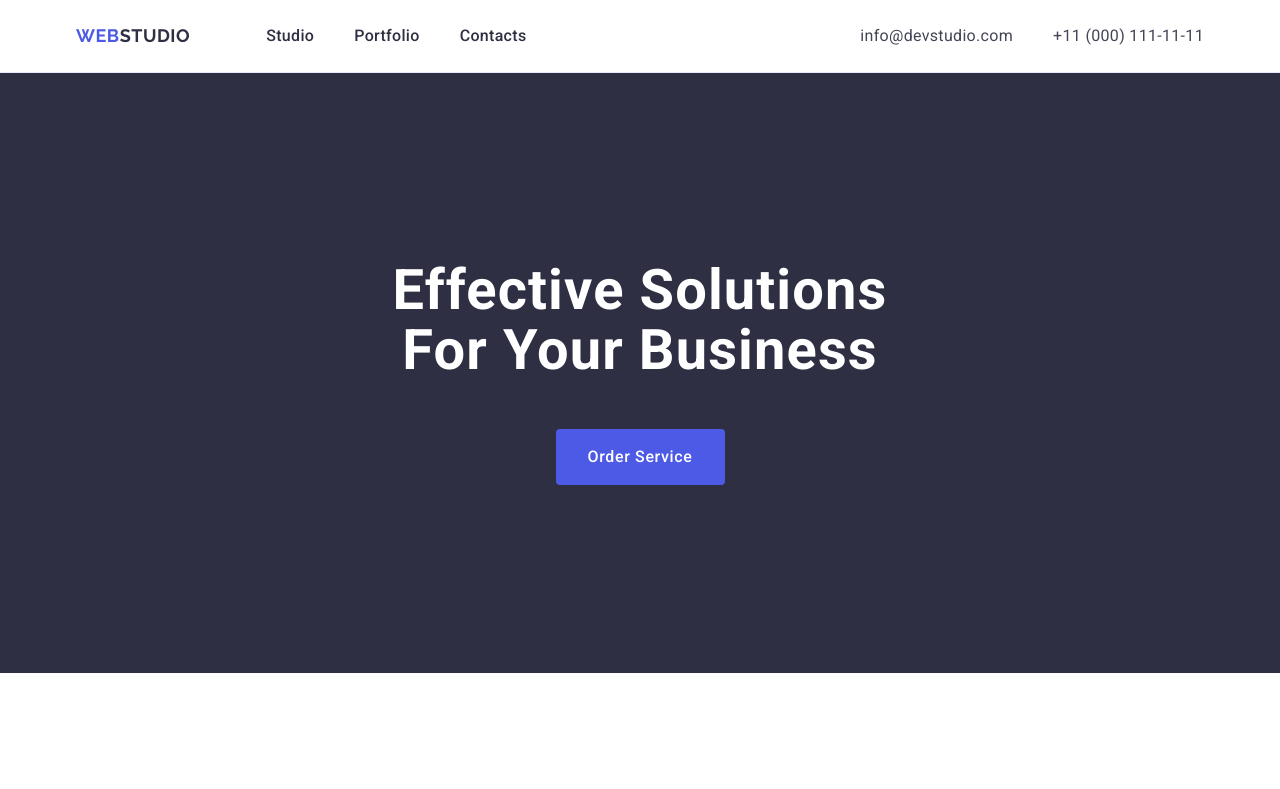
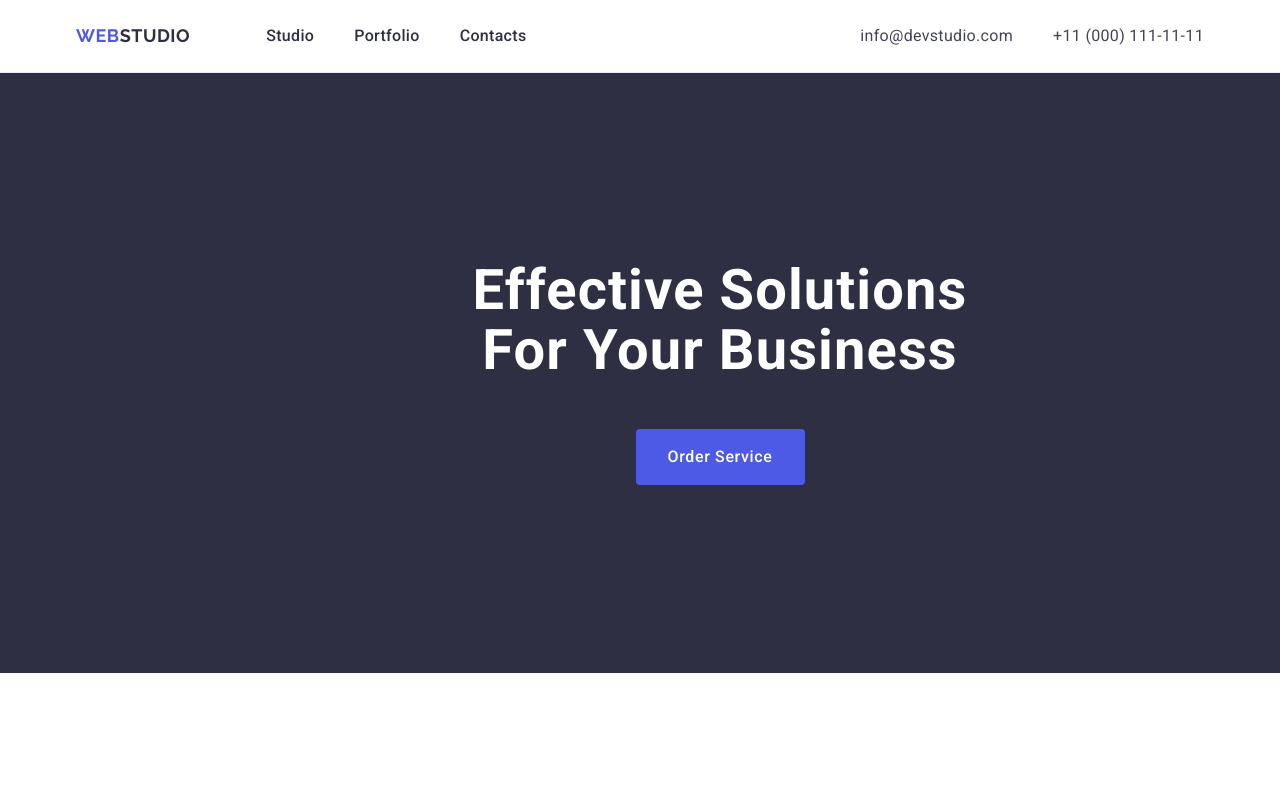
Before and after one commit to viacheslavpetruk/goit-markup-hw-03, a plain HTML site: page index.html in a window 1280 px wide. Shown: the top 789 px of the page. Drawn offline with nearby package versions, Linux system fonts and the light colour scheme.

Commit message:
add index file

```diff
--- a/css/style.css
+++ b/css/style.css
@@ -95,10 +95,11 @@ img {
 .address-link:focus {
     color: #404bbf;
 }
-/* ----------section one------- */
+/* ----------section one hero------- */
 .hero {
+    width: 1440px;
     padding: 188px 0;
-    /* margin: auto; */
+    margin: auto;
     background-color: #2E2F42;
 }
 
```
